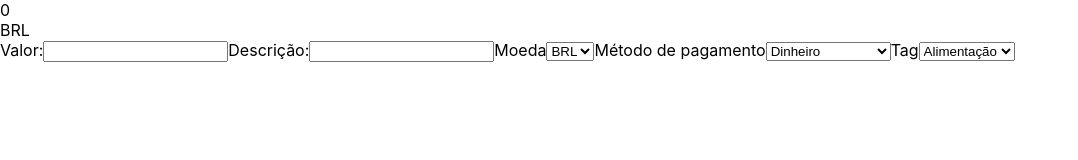
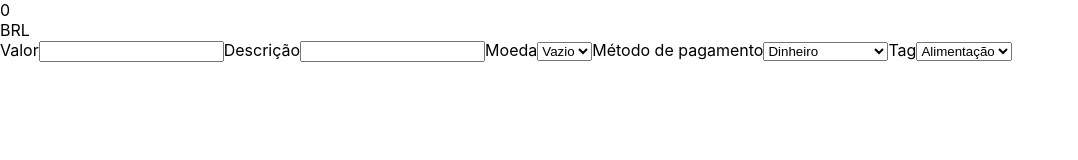
Before and after one commit to cae07/sd-013-a-project-trybewallet, a React (Create React App) app: page /carteira in a window 1280 px wide. Shown: the top 160 px of the page, without its empty margins (0-1078 px from the left). Built offline with nearby package versions, Linux system fonts and the light colour scheme.

Commit message:
Requisito 6

```diff
--- a/src/components/WalletForm.js
+++ b/src/components/WalletForm.js
@@ -3,32 +3,39 @@ import React from 'react';
 class WalletForm extends React.Component {
   render() {
     return (
+      <div>
         <form>
           <label htmlFor="price">
-          Valor:
-          <input type="number" name="price" />
+            Valor
+            <input type="number" name="price" id="price" />
           </label>
+
           <label htmlFor="description">
-          Descrição:
-          <input type="text" name="description" />
+            Descrição
+            <input type="text" name="description" id="description" />
           </label>
+
           <label htmlFor="currency">
             Moeda
-          <select>
-            <option>BRL</option>
+            <select name="currency" id="currency">
+              <option>
+                Vazio
+              </option>
             </select>
           </label>
+
           <label htmlFor="methodOfPayment">
             Método de pagamento
-          <select>
+            <select name="methodOfPayment" id="methodOfPayment">
               <option>Dinheiro</option>
               <option>Cartão de crédito</option>
               <option>Cartão de débito</option>
             </select>
           </label>
+
           <label htmlFor="tag">
             Tag
-          <select>
+            <select name="tag" id="tag">
               <option>Alimentação</option>
               <option>Lazer</option>
               <option>Trabalho</option>
@@ -37,6 +44,7 @@ class WalletForm extends React.Component {
             </select>
           </label>
         </form>
+      </div>
     );
   }
 }
```
Lines whose indentation alone changed are shown as unchanged.
